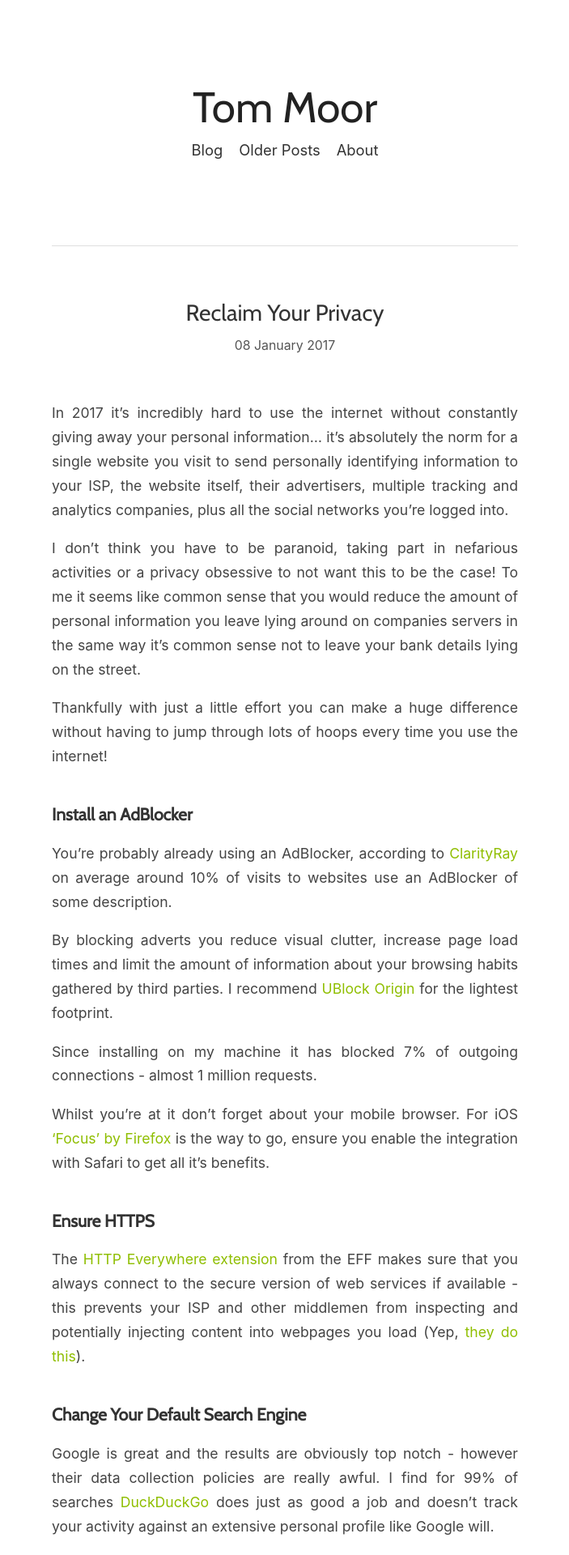
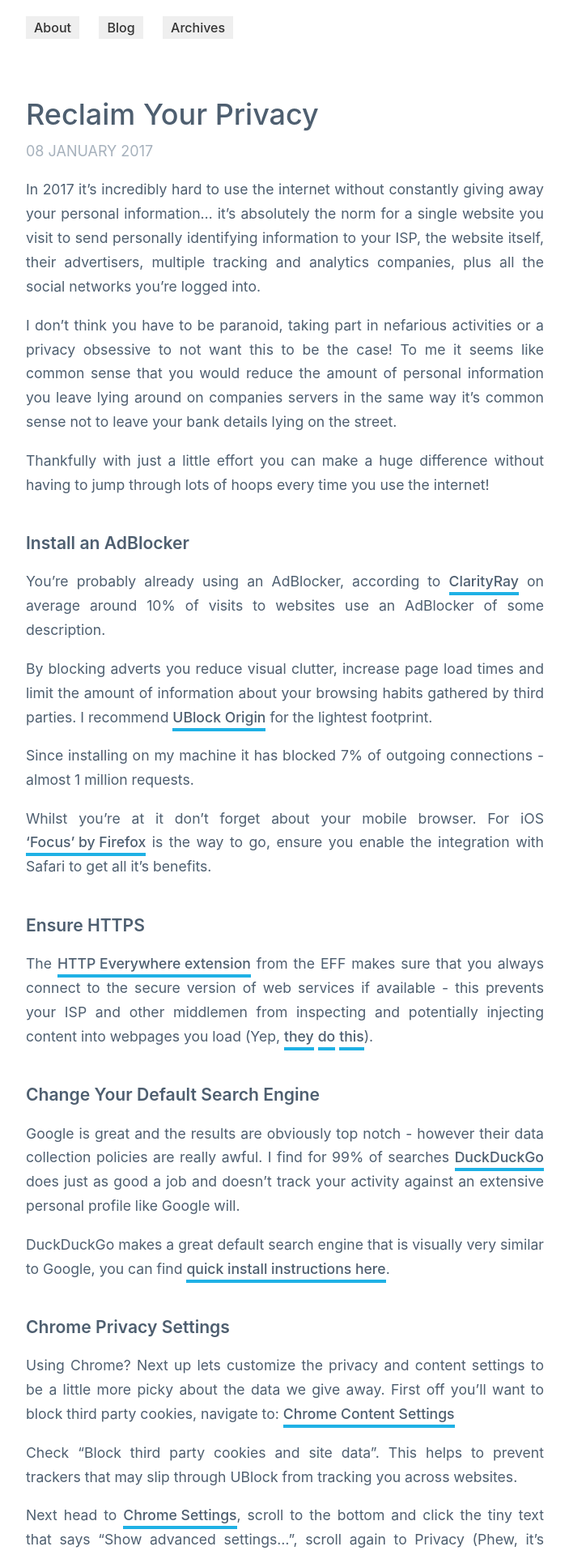
Before and after one commit to tommoor/tommoor.github.io, a Jekyll site: the page built from index.html, in a window 1280 px wide. Shown: the top 1920 px of the page at 81% size, without its empty margins (288-991 px from the left). Built offline with Jekyll 4.4.1, drawn with Linux system fonts in a browser that asks for light colours; nearby versions of some CDN libraries; the list of posts is cut into pages by our own code; comment, search, counter and statistics services are not loaded; some of the changed text lies outside the part shown.

Commit message:
Redesign

```diff
--- a/_layouts/default.html
+++ b/_layouts/default.html
@@ -16,9 +16,6 @@
 		<!-- Styles -->
 		<link href="{{ root_url }}/stylesheets/main.css" rel="stylesheet">
 
-		<!-- Google webfonts -->
-		<link href="https://fonts.googleapis.com/css?family=Cabin" rel="stylesheet">
-
 		<!-- jQuery and plugins -->
 		<script src="//ajax.googleapis.com/ajax/libs/jquery/1.8.2/jquery.min.js"></script>
 		<script src="{{ root_url }}/js/jquery.zclip.min.js"></script>
@@ -35,30 +32,19 @@
 		<!-- Syntax highlighter -->
 		<link href="{{ root_url }}/stylesheets/prettify-hemisu.css" type="text/css" rel="stylesheet" />
 		<script type="text/javascript" src="{{ root_url }}/js/prettify.js"></script>
-
 	</head>
-	<body onload="prettyPrint()" itemscope itemtype="http://schema.org/Person">
-
+	<body onload="prettyPrint()">
 		<div class="wrap">
-
-			<header>
-				<div class="title" itemprop="name">{{ site.title }}</div>
-				<div class="navi">
+			<nav>
 				<ul>
+					<li><a href="{{ root_url }}/about">About</a></li>
 					<li><a href="{{ root_url }}/">Blog</a></li>
-						<li><a href="{{ root_url }}/blog/archives">Older Posts</a></li>
-						<li><a href="{{ root_url }}/about">About</a></li>
+					<li><a href="{{ root_url }}/blog/archives">Archives</a></li>
 				<ul>
-				</div> <!-- // .navi -->
-			</header>
+			</nav>
 
 			{{ content | expand_urls: root_url }}
-
-			<footer>
-				{% include footer.html %}
-			</footer>
-
-		</div> <!-- // .wrap -->
+		</div>
 	</body>
 	<script>
 		$(document).ready(function() {
--- a/_posts/2013-06-13-how-to-build-company-transparency-and-reduce-email.markdown
+++ b/_posts/2013-06-13-how-to-build-company-transparency-and-reduce-email.markdown
@@ -1,6 +1,6 @@
 ---
 layout: post
-title: How to Build Company Transparency and Reduce Email Using WordPress P2
+title: Build Company Transparency and Reduce Email Using WordPress P2
 comments: true
 tags:
 - startups
--- a/stylesheets/main.css
+++ b/stylesheets/main.css
@@ -1,23 +1,11 @@
-*::selection {
-    background: #8fbe00;
-    color: #fff;
-}
-*::-moz-selection {
-    background: #8fbe00;
-    color: #fff;
-}
-*::-webkit-selection {
-    background: #8fbe00;
-    color: #fff;
-}
 body {
   margin: 0;
   padding: 0;
   font-family: -apple-system, BlinkMacSystemFont, "Segoe UI", Roboto, Helvetica, Arial, sans-serif, "Apple Color Emoji", "Segoe UI Emoji", "Segoe UI Symbol";
   font-size: 1em;
-    color: #444;
+  color: #4E5F70;
 }
-@media only screen and (max-width: 1000px) {
+@media only screen and (max-width: 800px) {
   body {
     font-size: 0.9em;
   }
@@ -28,81 +16,63 @@
 }
 h1 {
   margin-top: 2em;
-    font-family: 'Cabin', sans-serif;
   font-size: 1.4em;
   font-weight: normal;
   font-style: normal;
   text-align: center;
-    color: #333;
 }
 h2 {
   margin-top: 2em;
   margin-bottom: .3em;
-    font-family: 'Cabin', sans-serif;
   font-size: 1.2em;
   font-weight: 600;
   font-style: normal;
-    color: #333;
 }
 .wrap {
   margin: 0 auto;
-    width: 45%;
+  width: 40em;
 }
-@media only screen and (min-width: 0px) and (max-width: 1100px) {
+@media only screen and (min-width: 0px) and (max-width: 800px) {
   .wrap {
     width: 90%;
   }
 }
-.wrap > footer {
-    margin-top: 2em;
-    padding: 2em 0;
-    border-top: 1px solid #dfdfdf;
-    text-align: center;
-    font-size: 0.8em;
-}
+
 header {
   margin-bottom: 4em;
   padding: 100px 0;
   border-bottom: 1px solid #dfdfdf;
   text-align: center;
 }
-header .title {
-    font-family: 'Cabin', sans-serif;
-    font-size: 3.3em;
-    margin-bottom: 10px;
-    color: #222;
-}
-header .navi {
-    font-size: 1.15em;
-}
-header .navi ul {
-    margin: 0.4em 0 0;
-    padding: 0;
-    list-style: none;
-}
-header .navi ul li {
+
+a {
+  color: #4E5F70;
+  font-weight: 500;
+  position: relative;
   display: inline-block;
-    vertical-align: baseline;
-    zoom: 1;
-    *display: inline;
-    *vertical-align: auto;
-    margin: 0;
-    padding: 0 0.4em;
-}
-header .navi ul li a {
-    color: #333;
   text-decoration: none;
 }
-header .navi ul li a:active,
-header .navi ul li a:hover {
-    color: #8fbe00;
+
+nav {
+  margin-top: 20px;
 }
-a {
-    color: #8fbe00;
-    text-decoration: none;
+nav a {
+  color: #333;
+  background: #EFEFEF;
+  padding: 4px 10px;
 }
-a:hover {
-    color: #333;
+nav a:hover {
+  color: #EFEFEF;
+  background: #333;
+}
+nav ul {
+  list-style: none;
+  margin: 0;
+  padding: 0;
+}
+nav li {
+  display: inline-block;
+  margin: 0 20px 0 0;
 }
 blockquote {
   font-style: italic;
@@ -128,44 +98,36 @@
   position: relative;
   top: 2px;
 }
-article footer {
-    border-bottom: 1px solid #dfdfdf;
-    padding: 1em 0;
-}
 article h1,
 article h2,
 article h3 {
   text-align: left;
 }
-article h1 a,
-article h2 a,
-article h3 a {
-    color: #333;
-}
-article h1 a:hover,
-article h2 a:hover,
-article h3 a:hover {
-    color: #8fbe00;
+article h1 a:after,
+article h2 a:after,
+article h3 a:after {
+  display: none;
 }
 article header {
-    margin: 0 0 3em;
+  margin: 0;
   padding: 0;
   border: 0;
   text-align: center;
 }
 article header h1 {
-    font-size: 1.6em;
-    font-weight: normal;
-    font-style: normal;
-    line-height: 1.3em;
-    text-align: center;
+  font-size: 36px;
+  font-weight: 500;
+  text-align: left;
+  line-height: 42px;
 }
 article header time {
   display: block;
-    font-size: .9em;
-    font-style: normal;
-    color: #555;
-    margin-top: -16px;
+  text-align: left;
+  font-size: 18px;
+  font-weight: 400;
+  text-transform: uppercase;
+  color: #A6B1BC;
+  margin-top: -20px;
 }
 article hr {
   margin: 4em !important;
@@ -190,6 +152,22 @@
   font-size: 1em;
   font-variant: small-caps;
 }
+
+article a:after {
+  position: absolute;
+  content: "";
+  height: 4px;
+  background: #1FB1E5;
+  transition: transform 50ms ease-in-out;
+  bottom: -2px;
+  left: 0;
+  right: 0;
+}
+
+article a:hover:after {
+  transform: rotate(-1deg)
+}
+
 pre {
   position: relative;
   border: 1px solid #dfdfdf;
@@ -253,27 +231,19 @@
   text-align: center;
 }
 .cat-year {
-    padding-top: 1.5em;
+  margin-top: 1.5em;
   font-size: 1.3em;
 }
 .cat-month {
   margin: 1em 0 0.5em 1em;
-    font-size: 1em;
+  font-size: 18px;
+  font-weight: 400;
+  text-transform: uppercase;
+  color: #A6B1BC;
 }
 .title-listing {
   margin-left: 1em;
-}
-.me {
-    text-align: center;
-    height: 0;
-    margin-top: -20px;
-}
-.me img {
-    border-radius: 60px;
-    top: -195px;
-    position: relative;
-    padding: 0;
-    border: 4px solid #fff;
+  margin-bottom: .5em;
 }
 
 blockquote {
@@ -283,3 +253,69 @@
   padding-left: 20px;
   margin-left: 20px;
 }
+
+.about section p {
+  font-size: 36px;
+  font-weight: 500;
+  text-align: left;
+  line-height: 42px;
+  color: #4E5F70;
+  margin-top: 0;
+  margin-bottom: .75em;
+}
+
+.about a {
+  display: inline-block;
+  position: relative;
+  color: #4E5F70;
+}
+
+.about a:after {
+  position: absolute;
+  content: "";
+  height: 4px;
+  background: #A6B1BC;
+  transition: transform 50ms ease-in-out;
+  bottom: -2px;
+  left: 0;
+  right: 0;
+}
+
+.about a:hover:after {
+  transform: rotate(-3deg)
+}
+
+.about a:nth-child(1):after {
+  background: #DBE51F;
+}
+
+.about a:nth-child(1):hover:after {
+  transform: rotate(2deg)
+}
+
+.about a:nth-child(2):after {
+  background: #E51F8E;
+}
+
+.about a:nth-child(2):hover:after {
+  transform: rotate(3deg)
+}
+
+.about a:nth-child(3):after {
+  background: #1FB1E5;
+}
+
+.about a:nth-child(3):hover:after {
+  transform: rotate(-5deg)
+}
+
+.about em {
+  font-weight: 800;
+}
+
+.about section h2 {
+  font-size: 18px;
+  font-weight: 400;
+  text-transform: uppercase;
+  color: #A6B1BC;
+}
```
Also changed, not shown: about/index.markdown (+14 -23 lines). Lines whose indentation alone changed are shown as unchanged.
